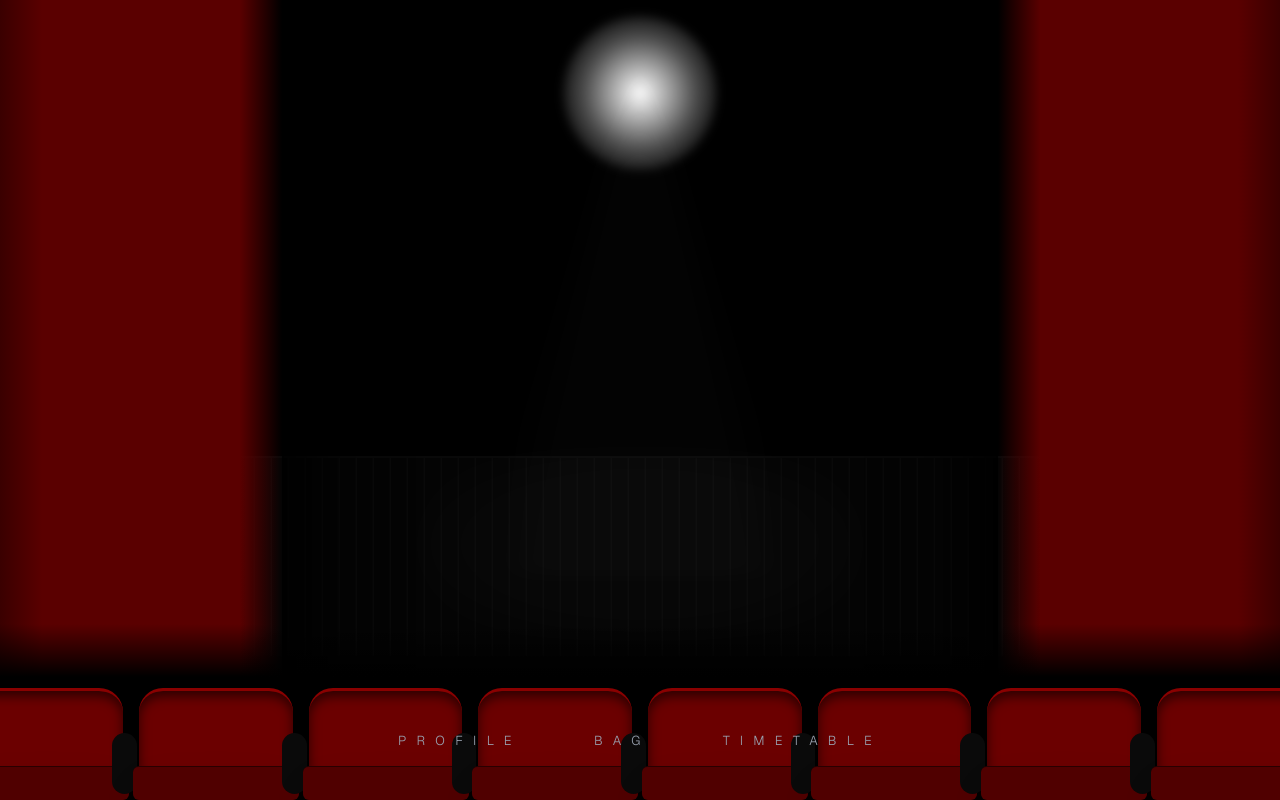
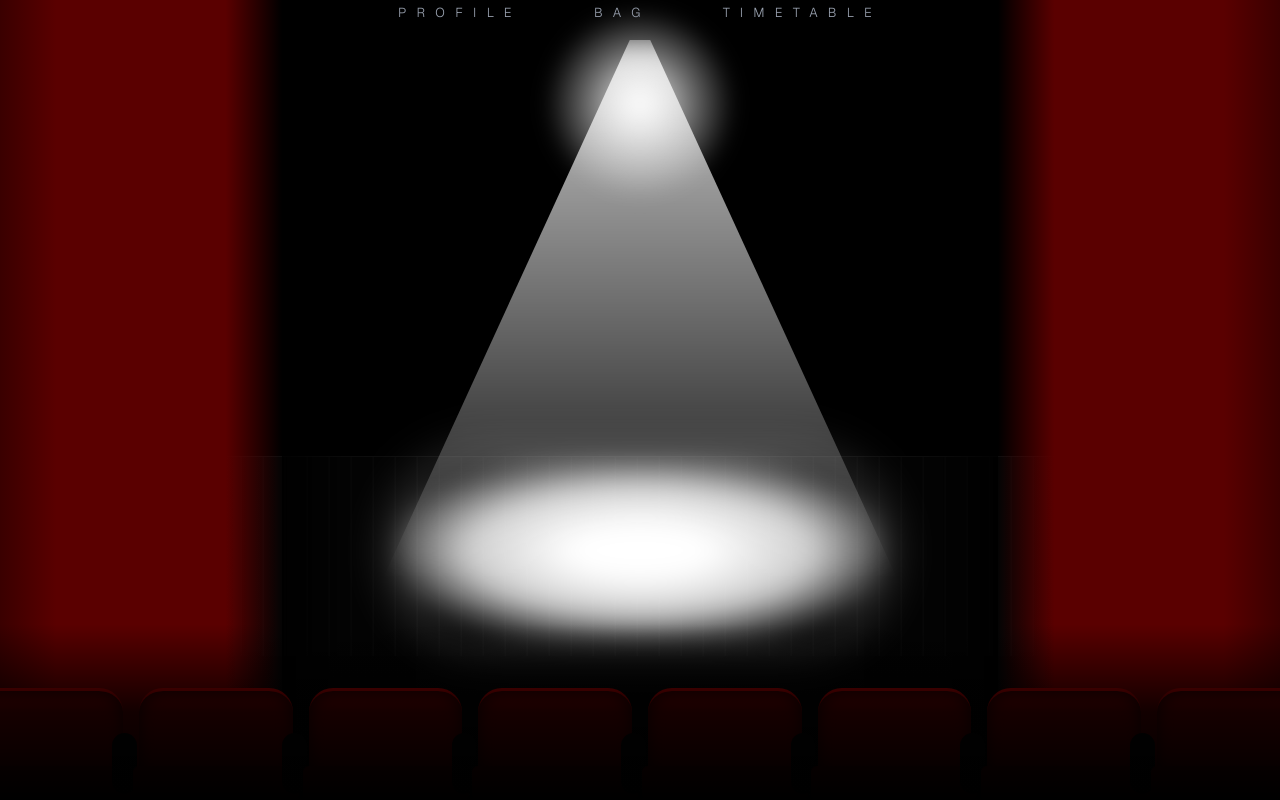
Before and after one commit to GrullmanHetche/chunghye, a Next.js app: page / in a window 1280 px wide. Built offline with nearby package versions, Linux system fonts and the light colour scheme.

Commit message:
Update page.tsx

```diff
--- a/app/page.tsx
+++ b/app/page.tsx
@@ -6,99 +6,77 @@ export default function Home() {
 
       {/* --- 배경 극장 레이어 --- */}
       <div className="absolute inset-0 z-0 h-full w-full">
-        {/* 1. 무대 배경 및 벽 (더 깊고 어둡게) */}
-        <div className="absolute inset-x-0 top-0 h-[72vh] bg-black shadow-inner" />
+        {/* 1. 무대 배경 및 벽 */}
+        <div className="absolute inset-x-0 top-0 h-[72vh] bg-black" />
 
-        {/* 2. 붉은 벨벳 커튼 (그라데이션 감소, 단단하고 어두운 느낌) */}
+        {/* 2. 붉은 벨벳 커튼 (그라데이션 최소화) */}
         <div className="absolute left-0 inset-y-0 w-[22vw] z-4"
           style={{
-            backgroundImage: 'linear-gradient(to right, #3a0000 0%, #5a0000 15%, #5a0000 85%, transparent 100%)',
-            boxShadow: '30px 0 70px rgba(0,0,0,1)', // 더 깊은 그림자
-            opacity: 1, // 완전 불투명
+            backgroundImage: 'linear-gradient(to right, #3a0000, #5a0000 20%, #5a0000 80%, transparent 100%)',
+            boxShadow: '30px 0 70px rgba(0,0,0,1)',
           }}
         />
         <div className="absolute right-0 inset-y-0 w-[22vw] z-4"
           style={{
-            backgroundImage: 'linear-gradient(to left, #3a0000 0%, #5a0000 15%, #5a0000 85%, transparent 100%)',
-            boxShadow: '-30px 0 70px rgba(0,0,0,1)', // 더 깊은 그림자
-            opacity: 1, // 완전 불투명
+            backgroundImage: 'linear-gradient(to left, #3a0000, #5a0000 20%, #5a0000 80%, transparent 100%)',
+            boxShadow: '-30px 0 70px rgba(0,0,0,1)',
           }}
         />
 
-        {/* 3. 무대 바닥 (나무 질감 살리기, 반사광 최소화) */}
-        <div className="absolute inset-x-0 bottom-[18vh] h-[25vh] z-1 border-t-2 border-[#1a1a1a]"
+        {/* 3. 무대 바닥 (나무 질감) */}
+        <div className="absolute inset-x-0 bottom-[18vh] h-[25vh] z-1 border-t border-[#222]"
           style={{
-            backgroundImage: 'repeating-linear-gradient(90deg, #0a0a0a 0px, #0a0a0a 15px, #1a1a1a 16px, #1a1a1a 17px)',
-            opacity: 0.9,
+            backgroundImage: 'repeating-linear-gradient(90deg, #0a0a0a 0px, #0a0a0a 20px, #151515 21px, #151515 22px)',
           }}
         />
-        {/* 무대 바닥 어둠 오버레이 (반사광 조절) */}
-        <div className="absolute inset-x-0 bottom-[18vh] h-[25vh] z-2 bg-black opacity-60" />
+        <div className="absolute inset-x-0 bottom-[18vh] h-[25vh] z-2 bg-black/60" />
       </div>
 
-      {/* --- 세모낳게 좁게 내려와 바닥 원에 딱 맞춘 스포트라이트 (핵심 수정) --- */}
+      {/* --- 확실하게 살아난 선명한 스포트라이트 --- */}
       <div className="absolute inset-0 z-3 pointer-events-none flex justify-center">
 
-        {/* 1. 상단 광원 (빛의 시작점) */}
-        <div className="absolute top-[2vh] w-[12vw] h-[12vw] rounded-full z-10"
+        {/* 1. 상단 램프 광원 */}
+        <div className="absolute top-[1vh] w-[15vw] h-[15vw] rounded-full z-20"
           style={{
-            background: 'radial-gradient(circle at center, rgba(255, 255, 255, 1) 0%, rgba(200, 200, 200, 0.4) 50%, transparent 80%)',
-            filter: 'blur(5px)',
+            background: 'radial-gradient(circle, rgba(255,255,255,1) 0%, rgba(255,255,255,0.4) 40%, transparent 70%)',
+            filter: 'blur(10px)',
           }}
         />
 
-        {/* 2. 하강하며 좁고 세모낳게 내려와 바닥 원에 딱 맞춘 빛줄기 */}
-        <div className="absolute top-[5vh] w-[10vw] h-[67vh] origin-top opacity-1 z-10"
+        {/* 2. 하강하는 선명한 삼각형 빛 기둥 (Clip-path 방식) */}
+        <div className="absolute top-[5vh] w-[40vw] h-[67vh] z-10"
           style={{
-            // 세모난 형태를 위해 conic-gradient 사용, 각도를 아주 좁게 설정
-            background: 'conic-gradient(from 180deg at 50% 0%, white 0deg, white 5deg, transparent 10deg, transparent 350deg, white 355deg, white 360deg)',
-            filter: 'blur(8px)', // 아주 미세한 흐림 효과로 선명하게
-            transform: 'scaleX(2)', // 가로로 더 집중되게
+            background: 'linear-gradient(to bottom, rgba(255,255,255,0.8) 0%, rgba(255,255,255,0.2) 80%, transparent 100%)',
+            clipPath: 'polygon(48% 0%, 52% 0%, 100% 100%, 0% 100%)', // 위는 좁고 아래는 바닥 원 크기에 맞춤
+            filter: 'blur(15px)',
           }}
         />
 
-        {/* 3. 무대 나무 바닥 강력하게 집중된 단일 원형 광원 (빛줄기와 딱 맞춤) */}
-        <div className="absolute bottom-[20vh] w-[35vw] h-[15vw] rounded-full opacity-1 z-20"
+        {/* 3. 무대 바닥 원형 광원 (빛 기둥 하단과 일치) */}
+        <div className="absolute bottom-[20vh] w-[38vw] h-[14vw] rounded-full z-20"
           style={{
-            // image_16.png의 바닥 원형 광원 위치와 맞춤
-            background: 'radial-gradient(ellipse at center, white 20%, #eee 50%, rgba(100,100,100,0.5) 80%, transparent 100%)',
-            filter: 'blur(10px)',
+            background: 'radial-gradient(ellipse at center, white 20%, rgba(255,255,255,0.8) 50%, transparent 80%)',
+            filter: 'blur(12px)',
+            boxShadow: '0 0 50px rgba(255,255,255,0.3)',
           }}
         />
       </div>
 
-      {/* --- 객석 (위치 조정 및 딱 좋게 유지) --- */}
-      <div className="absolute bottom-0 inset-x-0 h-[22vh] z-5 flex items-end justify-center px-6 overflow-hidden"
-        style={{
-          // 객석을 더 명확하게 어둡게 처리하여 깊이감 강조
-          background: 'linear-gradient(to top, black 70%, transparent 100%)',
-        }}
-      >
-        {/* 딱 좋은 원근감 유지 */}
+      {/* --- 객석 (위치와 크기 유지) --- */}
+      <div className="absolute bottom-0 inset-x-0 h-[22vh] z-5 flex items-end justify-center px-6 overflow-hidden">
         {Array.from({ length: 8 }).map((_, i) => (
-          <div key={i} className="relative flex-shrink-0 mx-2"
-            style={{
-              width: '12vw', // 큼직하게 유지
-              height: '14vh', // 높이 조절
-            }}
-          >
-            {/* 등받이 (윗부분 곡률 강조) */}
-            <div className="w-full h-[75%] bg-[#6b0000] rounded-t-3xl shadow-[inset_0_5px_12px_rgba(0,0,0,0.6)] border-t-[3px] border-[#8a0000]" />
-            {/* 좌판 (엉덩이 닿는 부분) */}
-            <div className="absolute bottom-0 w-[108%] -left-[4%] h-[30%] bg-[#500000] rounded-md border-t border-black/50 shadow-2xl" />
-            {/* 팔걸이 사이의 어둠 표현 */}
-            <div className="absolute -right-[9%] top-[40%] w-[16%] h-[55%] bg-[#0a0a0a] rounded-full" />
+          <div key={i} className="relative flex-shrink-0 mx-2" style={{ width: '12vw', height: '14vh' }}>
+            <div className="w-full h-[75%] bg-[#6b0000] rounded-t-3xl shadow-[inset_0_5px_15px_rgba(0,0,0,0.7)] border-t-[3px] border-[#8a0000]" />
+            <div className="absolute bottom-0 w-[108%] -left-[4%] h-[30%] bg-[#500000] rounded-md shadow-2xl" />
+            <div className="absolute -right-[9%] top-[40%] w-[16%] h-[55%] bg-[#050505] rounded-full" />
           </div>
         ))}
+        {/* 객석 어둠 오버레이 */}
+        <div className="absolute inset-0 bg-gradient-to-t from-black via-black/80 to-transparent pointer-events-none" />
       </div>
 
-      {/* --- 콘텐츠 영역 (비워둠) --- */}
-      <div className="flex-grow z-10">
-        {/* 이 공간은 텅 비어 있습니다. */}
-      </div>
-
-      {/* --- 하단 메뉴 (객석 바로 위에 위치) --- */}
-      <nav className="relative z-20 w-full flex flex-row items-center justify-center gap-18 pb-10 mb-2">
+      {/* --- 하단 메뉴 --- */}
+      <nav className="relative z-[60] w-full flex flex-row items-center justify-center gap-18 pb-10 mb-2">
         <TinyMenuButton title="PROFILE" href="/profile" />
         <TinyMenuButton title="BAG" href="/bag" />
         <TinyMenuButton title="TIMETABLE" href="/login" />
@@ -111,7 +89,7 @@ export default function Home() {
 function TinyMenuButton({ title, href }: { title: string; href: string }) {
   return (
     <a href={href} className="group relative">
-      <span className="text-[13px] font-light tracking-[0.8em] text-gray-400 group-hover:text-white transition-all duration-500">
+      <span className="text-[13px] font-light tracking-[0.8em] text-gray-400 group-hover:text-white transition-all duration-500 uppercase">
         {title}
       </span>
       <div className="absolute -bottom-3 left-1/2 -translate-x-1/2 w-0 h-[1.5px] bg-white/60 group-hover:w-full transition-all duration-500" />
```
